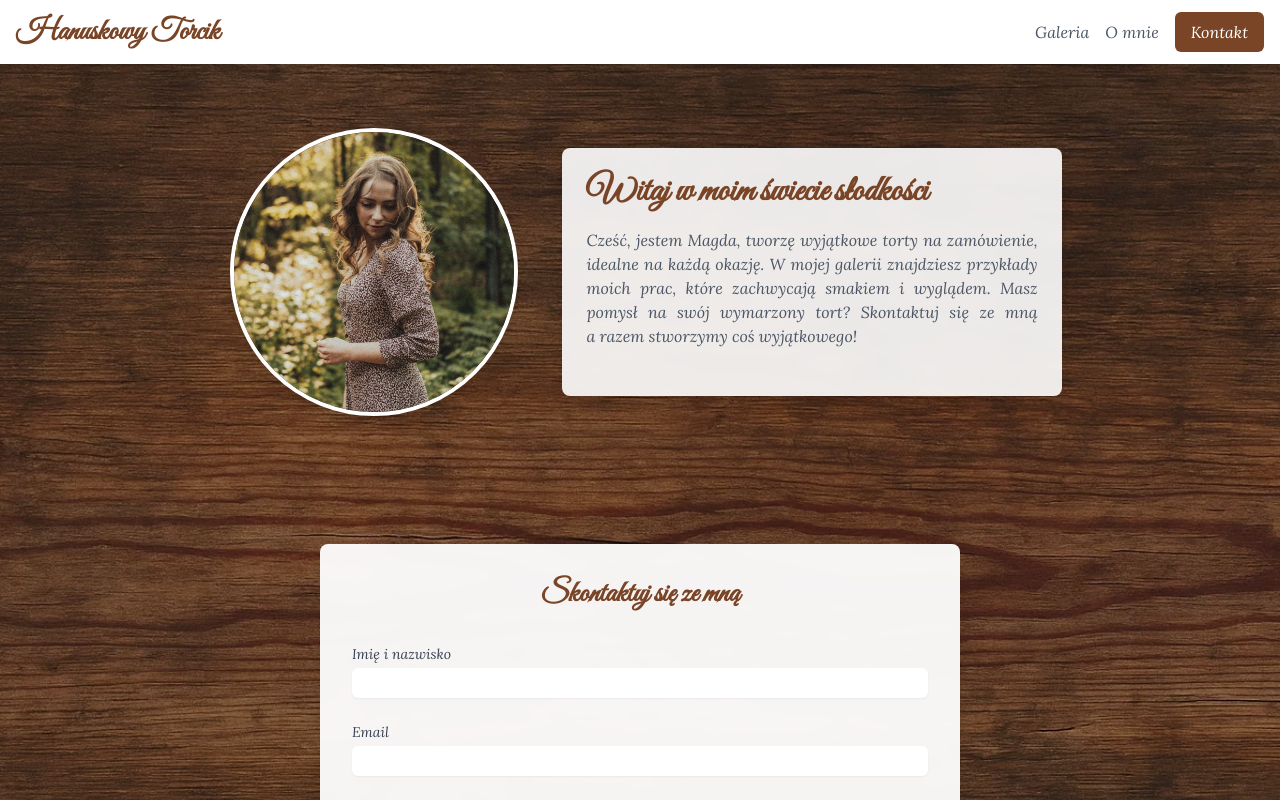
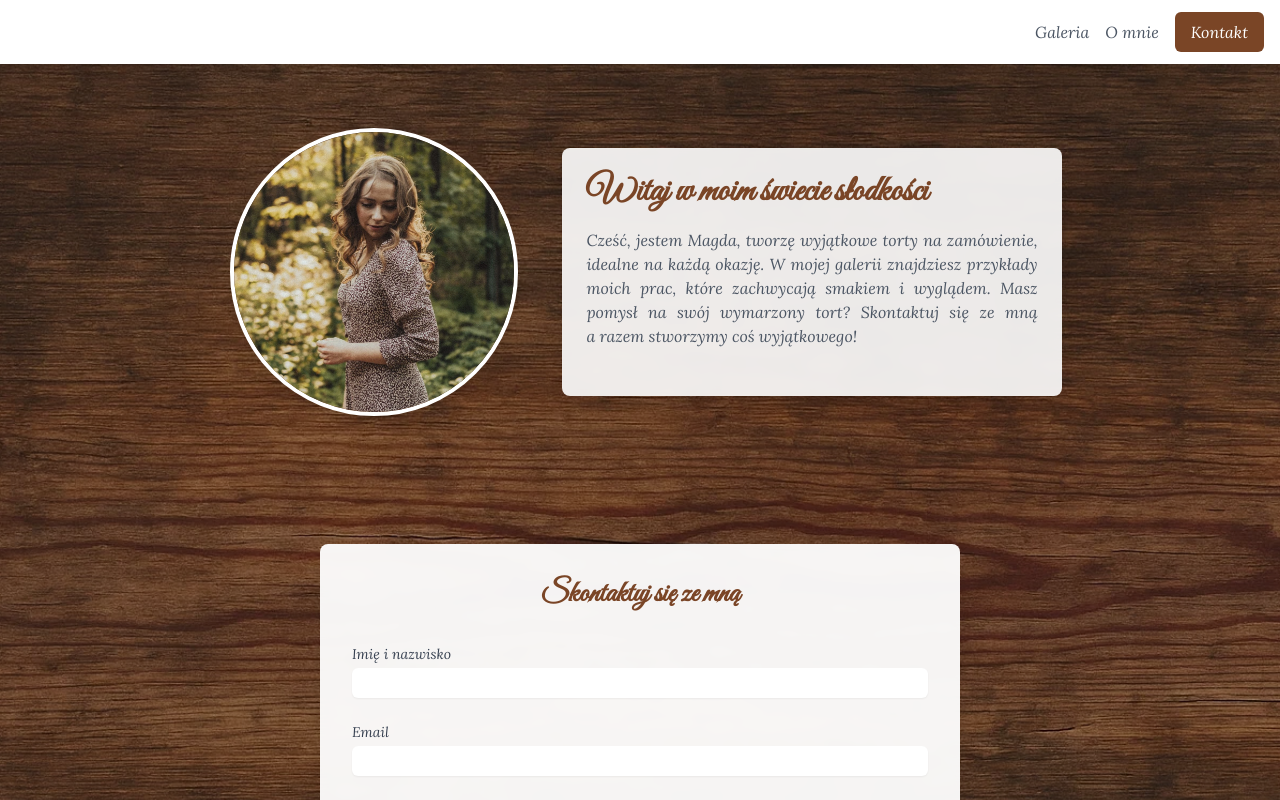
Before and after one commit to rafalwizen/sweet-creations-next-js, a Next.js app: page /contact in a window 1280 px wide. Shown: the top 800 px of the page. Built offline with nearby package versions, Linux system fonts and the light colour scheme.

Commit message:
Update Navbar

```diff
--- a/src/components/Navbar.tsx
+++ b/src/components/Navbar.tsx
@@ -30,12 +30,6 @@ const Navbar = () => {
             <div className="w-full mx-auto px-4">
                 <div className="flex justify-between h-24 md:h-16">
                     <div className="flex items-center">
-                        <button
-                            onClick={() => handleNavigation("home")}
-                            className="text-primary font-bold text-2xl md:text-3xl font-greatVibes"
-                        >
-                            Hanuskowy Torcik
-                        </button>
                     </div>
                     <div className="flex items-center space-x-4">
                         <button
```
